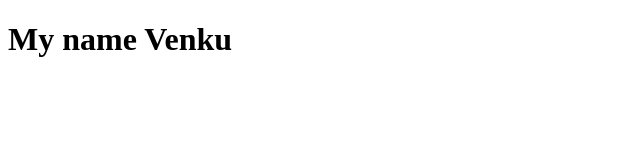
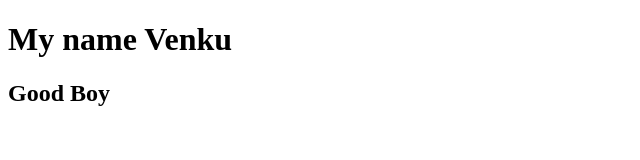
Before and after one commit to Venkat-Sidd/cal2, a plain HTML site: page index.html in a window 1280 px wide. Shown: the whole page, without its empty margins (0-640 px from the left). Drawn offline with Linux system fonts and the light colour scheme.

Commit message:
done changes in index.html

```diff
--- a/index.html
+++ b/index.html
@@ -7,5 +7,6 @@
 </head>
 <body>
     <h1>My name Venku</h1>
+    <h2>Good Boy</h2>
 </body>
 </html>
```
